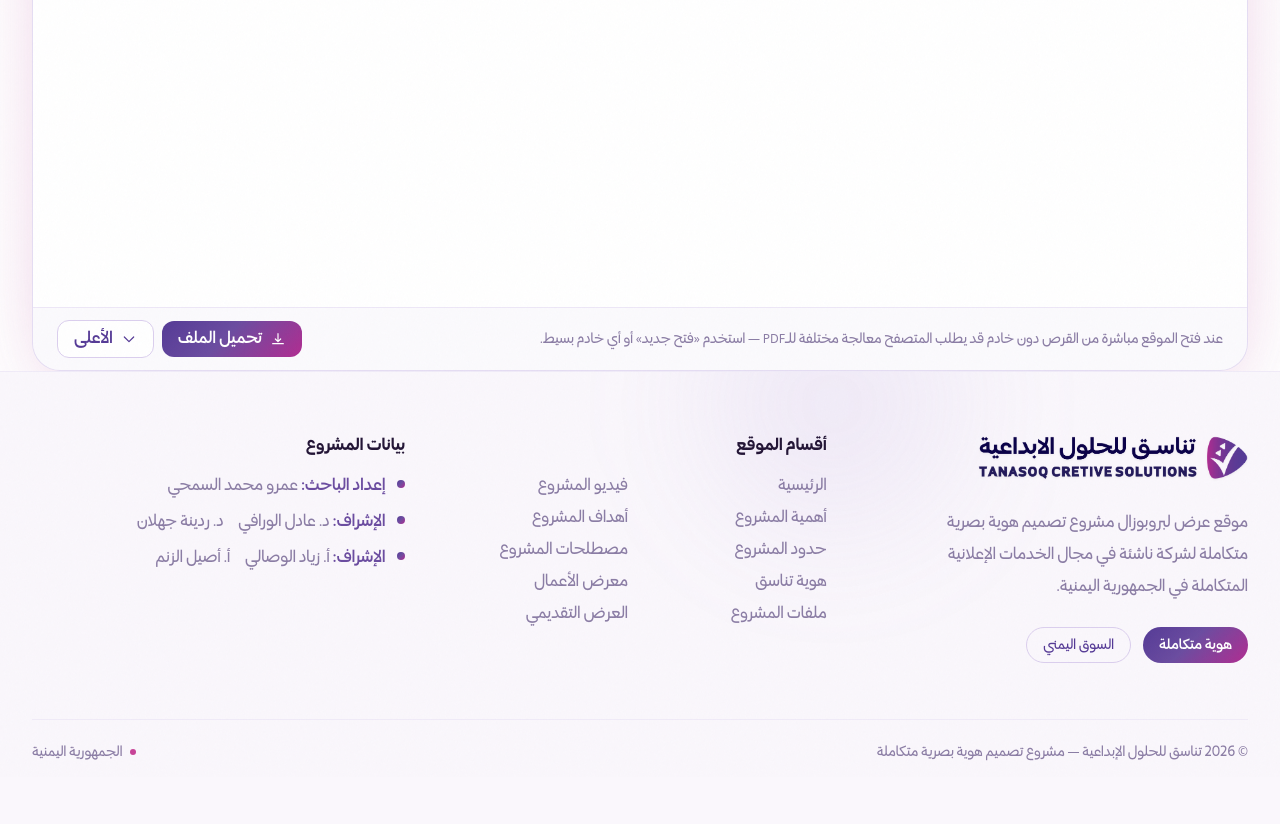
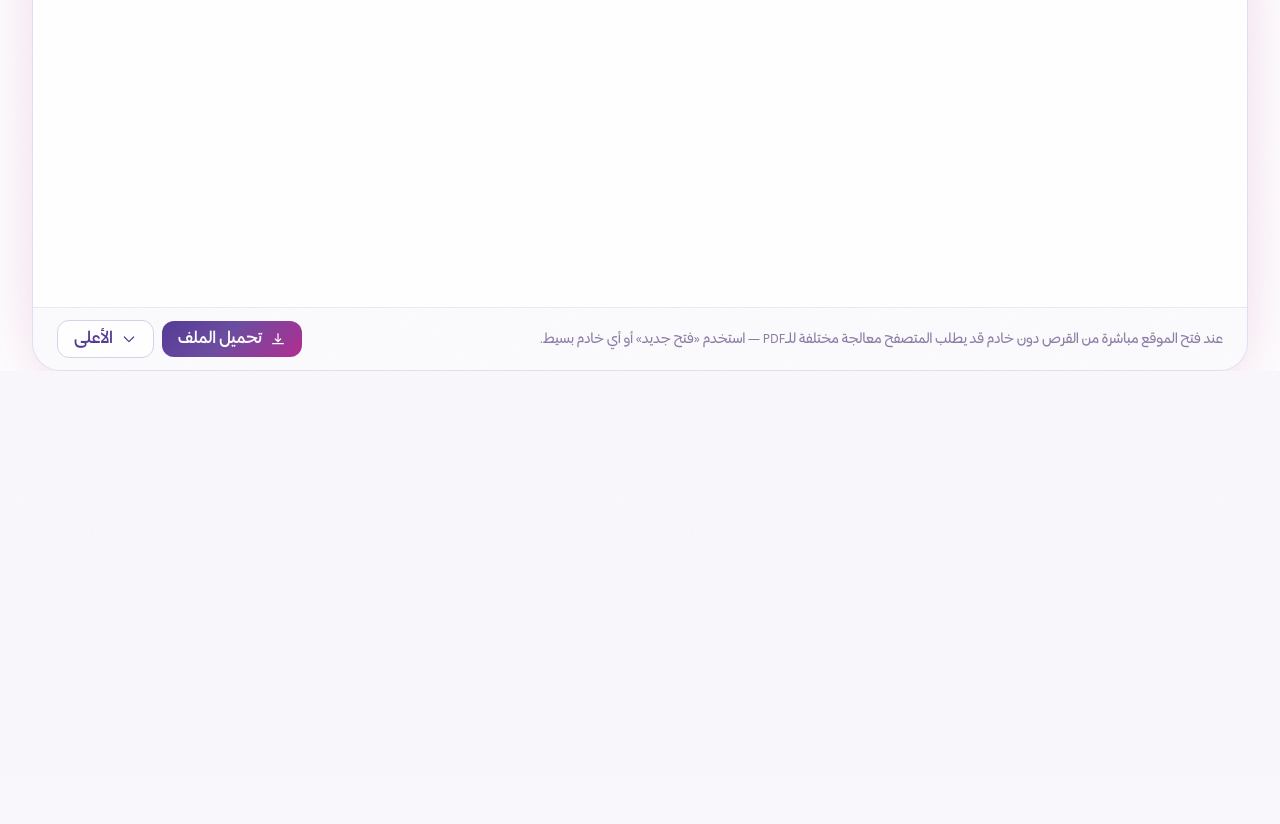
Before and after one commit to mographiccode-cell/tanasooq-identity, a website: page files.html in a window 1280 px wide. Shown: the part 386-1210 px from the top of the page. After the commit the page ends 800 px from the top, so only its background shows below. Drawn offline with Linux system fonts and the light colour scheme.

Commit message:
صفحة الملفات: حذف الفوتر لتستغل المساحة بالكامل في عرض الملفات

```diff
--- a/files.html
+++ b/files.html
@@ -127,61 +127,7 @@
 
   </main>
 
-  <!-- ======================= التذييل ======================= -->
-  <footer class="relative overflow-hidden border-t border-brand-100/70 bg-[#FAF7FC] dark:border-white/5 dark:bg-[#0D0816]">
-    <div class="pointer-events-none absolute -top-24 right-1/4 h-64 w-64 rounded-full bg-brand-400/10 blur-3xl"></div>
-    <div class="container-site relative py-16">
-      <div class="grid gap-12 md:grid-cols-3">
-        <div>
-          <a href="index.html" class="inline-block">
-            <img src="assets/img/logo-nav.png" alt="شعار تناسق للحلول الإبداعية" class="h-11 w-auto drop-shadow-sm dark:hidden">
-            <img src="assets/img/logo-nav-white.png" alt="شعار تناسق للحلول الإبداعية" class="hidden h-11 w-auto drop-shadow-sm dark:block">
-          </a>
-          <p class="mt-5 max-w-xs text-sm leading-8 text-[#8B7DA5] dark:text-night-300">موقع عرض لبروبوزال مشروع تصميم هوية بصرية متكاملة لشركة ناشئة في مجال الخدمات الإعلانية المتكاملة في الجمهورية اليمنية.</p>
-          <div class="mt-6 flex items-center gap-3">
-            <span class="inline-flex h-9 items-center rounded-full bg-hero-gradient px-4 text-xs font-medium text-white">هوية متكاملة</span>
-            <span class="inline-flex h-9 items-center rounded-full border border-brand-200 px-4 text-xs text-brand-700 dark:border-white/10 dark:text-brand-300">السوق اليمني</span>
-          </div>
-        </div>
-        <div>
-          <h4 class="text-sm font-semibold text-[#231536] dark:text-white">أقسام الموقع</h4>
-          <nav class="mt-5 grid grid-cols-2 gap-x-6 gap-y-3 text-sm">
-            <a href="index.html" class="text-[#8B7DA5] transition hover:text-brand-600 dark:text-night-300 dark:hover:text-brand-300">الرئيسية</a>
-            <a href="video.html" class="text-[#8B7DA5] transition hover:text-brand-600 dark:text-night-300 dark:hover:text-brand-300">فيديو المشروع</a>
-            <a href="importance.html" class="text-[#8B7DA5] transition hover:text-brand-600 dark:text-night-300 dark:hover:text-brand-300">أهمية المشروع</a>
-            <a href="objectives.html" class="text-[#8B7DA5] transition hover:text-brand-600 dark:text-night-300 dark:hover:text-brand-300">أهداف المشروع</a>
-            <a href="scope.html" class="text-[#8B7DA5] transition hover:text-brand-600 dark:text-night-300 dark:hover:text-brand-300">حدود المشروع</a>
-            <a href="terms.html" class="text-[#8B7DA5] transition hover:text-brand-600 dark:text-night-300 dark:hover:text-brand-300">مصطلحات المشروع</a>
-            <a href="brand.html" class="text-[#8B7DA5] transition hover:text-brand-600 dark:text-night-300 dark:hover:text-brand-300">هوية تناسق</a>
-            <a href="works.html" class="text-[#8B7DA5] transition hover:text-brand-600 dark:text-night-300 dark:hover:text-brand-300">معرض الأعمال</a>
-            <a href="files.html" class="text-[#8B7DA5] transition hover:text-brand-600 dark:text-night-300 dark:hover:text-brand-300">ملفات المشروع</a>
-            <a href="slides.html" class="text-[#8B7DA5] transition hover:text-brand-600 dark:text-night-300 dark:hover:text-brand-300">العرض التقديمي</a>
-          </nav>
-        </div>
-        <div>
-          <h4 class="text-sm font-semibold text-[#231536] dark:text-white">بيانات المشروع</h4>
-          <ul class="mt-5 space-y-4 text-sm text-[#8B7DA5] dark:text-night-300">
-            <li class="flex items-start gap-3">
-              <span class="mt-1 h-2 w-2 shrink-0 rounded-full bg-hero-gradient"></span>
-              <span><span class="font-medium text-brand-600 dark:text-brand-300">إعداد الباحث:</span> عمرو محمد السمحي</span>
-            </li>
-            <li class="flex items-start gap-3">
-              <span class="mt-1 h-2 w-2 shrink-0 rounded-full bg-hero-gradient"></span>
-              <span><span class="font-medium text-brand-600 dark:text-brand-300">الإشراف:</span> د. عادل الورافي · د. ردينة جهلان</span>
-            </li>
-            <li class="flex items-start gap-3">
-              <span class="mt-1 h-2 w-2 shrink-0 rounded-full bg-hero-gradient"></span>
-              <span><span class="font-medium text-brand-600 dark:text-brand-300">الإشراف:</span> أ. زياد الوصالي · أ. أصيل الزنم</span>
-            </li>
-          </ul>
-        </div>
-      </div>
-      <div class="mt-14 flex flex-wrap items-center justify-between gap-3 border-t border-brand-100/70 pt-6 text-xs text-[#8B7DA5] dark:border-white/5 dark:text-night-400">
-        <p>© 2026 تناسق للحلول الإبداعية — مشروع تصميم هوية بصرية متكاملة</p>
-        <p class="flex items-center gap-2"><span class="h-1.5 w-1.5 rounded-full bg-accent-500"></span>الجمهورية اليمنية</p>
-      </div>
-    </div>
-  </footer>
+
 
   <!-- زر العودة للأعلى -->
   <button id="back-top" type="button" aria-label="العودة للأعلى" class="fixed bottom-6 left-6 z-[60] inline-flex h-12 w-12 translate-y-20 items-center justify-center rounded-2xl bg-hero-gradient text-white opacity-0 shadow-glow transition-all duration-500 hover:-translate-y-1 active:scale-90">
```
